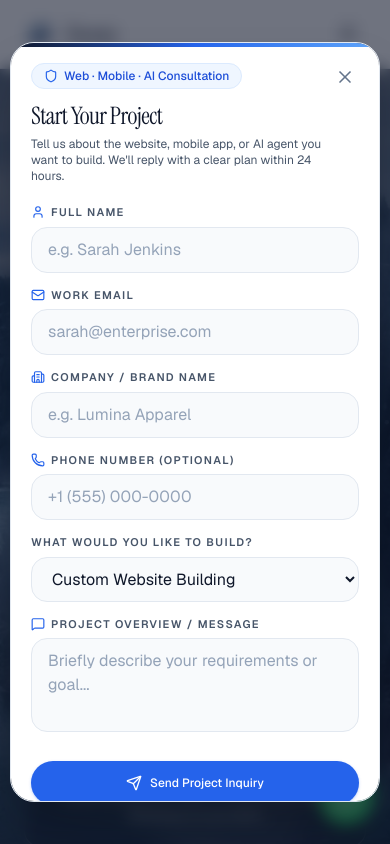
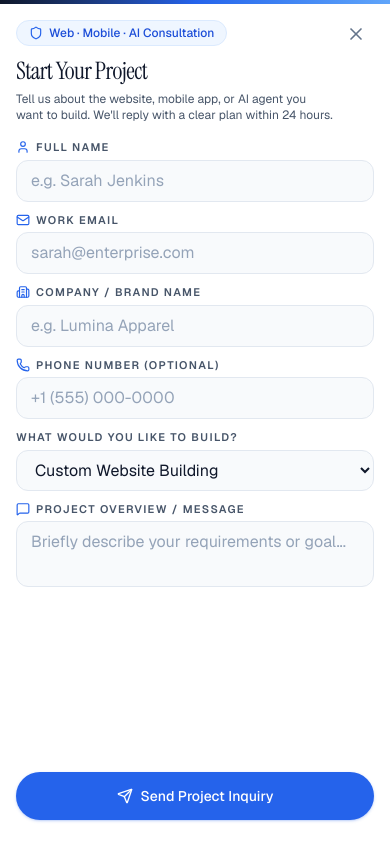
Before and after one commit to shabaabhanaan/zeoraz-site, a Next.js app: page / in a window 390 px wide. Both pictures are taken after a click on the button "Start Your Project". Shown: the top 844 px of the page. Built offline with nearby package versions, Linux system fonts and the light colour scheme.

Commit message:
fix: make Start Your Project modal full-screen on mobile

```diff
--- a/src/components/organisms/TalkToUsModal.tsx
+++ b/src/components/organisms/TalkToUsModal.tsx
@@ -70,6 +70,9 @@ export const TalkToUsModal: React.FC<TalkToUsModalProps> = ({ isOpen, onClose })
     onClose();
   };
 
+  const fieldClassName =
+    "w-full px-3.5 sm:px-4 py-2 sm:py-2.5 rounded-xl sm:rounded-2xl bg-[#F8FAFC] border border-[#E2E8F0] text-[#0F172A] placeholder-[#94A3B8] text-base sm:text-sm focus:outline-none focus:bg-white focus:border-[#2563EB] focus:ring-1 focus:ring-[#2563EB] transition-colors";
+
   return (
     <AnimatePresence>
       {isOpen && (
@@ -78,38 +81,38 @@ export const TalkToUsModal: React.FC<TalkToUsModalProps> = ({ isOpen, onClose })
           role="dialog"
           aria-modal="true"
           aria-label="Start Your Project"
-          className="fixed inset-0 z-[70] flex items-start sm:items-center justify-center p-2.5 sm:p-6 overflow-y-auto"
+          className="fixed inset-0 z-[70] flex items-stretch sm:items-center justify-center p-0 sm:p-6 overflow-y-auto"
         >
           <motion.div
             initial={{ opacity: 0 }}
             animate={{ opacity: 1 }}
             exit={{ opacity: 0 }}
             onClick={handleClose}
-            className="fixed inset-0 bg-[#0F172A]/60 backdrop-blur-sm"
+            className="hidden sm:block fixed inset-0 bg-[#0F172A]/60 backdrop-blur-sm"
           />
 
           <motion.div
-            initial={{ opacity: 0, scale: 0.95, y: 20 }}
+            initial={{ opacity: 0, scale: 0.98, y: 16 }}
             animate={{ opacity: 1, scale: 1, y: 0 }}
-            exit={{ opacity: 0, scale: 0.95, y: 20 }}
-            className="relative w-full max-w-2xl rounded-3xl bg-white p-5 sm:p-8 shadow-2xl border border-[#E2E8F0] text-[#0F172A] z-10 my-auto max-h-[90dvh] sm:max-h-[92vh] overflow-y-auto scrollbar-thin"
+            exit={{ opacity: 0, scale: 0.98, y: 16 }}
+            className="relative w-full min-h-[100dvh] sm:min-h-0 sm:max-w-2xl rounded-none sm:rounded-3xl bg-white px-4 pt-5 pb-6 sm:p-8 shadow-none sm:shadow-2xl border-0 sm:border sm:border-[#E2E8F0] text-[#0F172A] z-10 sm:my-auto sm:max-h-[92vh] overflow-y-auto scrollbar-thin flex flex-col"
           >
             {/* Top Brand Accent */}
-            <div className="absolute top-0 left-0 right-0 h-1 bg-gradient-to-r from-[#0F172A] via-[#2563EB] to-[#60A5FA]" />
+            <div className="fixed sm:absolute top-0 left-0 right-0 h-1 bg-gradient-to-r from-[#0F172A] via-[#2563EB] to-[#60A5FA] z-20" />
 
             <button
               type="button"
               onClick={handleClose}
-              className="absolute top-3.5 right-3.5 sm:top-4 sm:right-4 z-20 p-2.5 rounded-full text-[#64748B] hover:text-[#0F172A] hover:bg-[#F1F5F9] transition-colors cursor-pointer"
+              className="fixed sm:absolute top-3.5 right-3.5 sm:top-4 sm:right-4 z-30 p-2.5 rounded-full bg-white/90 sm:bg-transparent text-[#64748B] hover:text-[#0F172A] hover:bg-[#F1F5F9] transition-colors cursor-pointer"
               aria-label="Close modal"
             >
               <X className="w-5 h-5" />
             </button>
 
           {!isSubmitted ? (
-            <div>
-              <div className="mb-5 pr-8">
-                <span className="inline-flex items-center gap-1.5 px-3 py-1 rounded-full bg-[#EFF6FF] text-xs font-medium text-[#1D4ED8] mb-2.5 border border-[#DBEAFE]">
+            <div className="flex-1 flex flex-col justify-between sm:block">
+              <div className="mb-4 sm:mb-5 pr-10">
+                <span className="inline-flex items-center gap-1.5 px-3 py-1 rounded-full bg-[#EFF6FF] text-xs font-medium text-[#1D4ED8] mb-2 border border-[#DBEAFE]">
                   <Shield className="w-3.5 h-3.5 text-[#2563EB]" /> Web · Mobile · AI Consultation
                 </span>
                 <h3 className="font-serif text-2xl sm:text-4xl text-[#0F172A] tracking-tight leading-snug">
@@ -120,10 +123,11 @@ export const TalkToUsModal: React.FC<TalkToUsModalProps> = ({ isOpen, onClose })
                 </p>
               </div>
 
-              <form onSubmit={handleSubmit} className="space-y-3.5">
-                <div className="grid grid-cols-1 sm:grid-cols-2 gap-3.5">
+              <form onSubmit={handleSubmit} className="space-y-2.5 sm:space-y-3.5 flex-1 flex flex-col justify-between sm:block">
+                <div className="space-y-2.5 sm:space-y-3.5">
+                  <div className="grid grid-cols-1 sm:grid-cols-2 gap-2.5 sm:gap-3.5">
                     <div>
-                    <label className="block text-[11px] font-semibold uppercase tracking-[0.12em] text-[#475569] mb-1.5 flex items-center gap-1.5">
+                      <label className="block text-[11px] font-semibold uppercase tracking-[0.12em] text-[#475569] mb-1 sm:mb-1.5 flex items-center gap-1.5">
                         <User className="w-3.5 h-3.5 text-[#2563EB]" /> Full Name
                       </label>
                       <input
@@ -132,12 +136,12 @@ export const TalkToUsModal: React.FC<TalkToUsModalProps> = ({ isOpen, onClose })
                         value={formData.name}
                         onChange={(e) => setFormData({ ...formData, name: e.target.value })}
                         placeholder="e.g. Sarah Jenkins"
-                      className="w-full px-4 py-2.5 rounded-2xl bg-[#F8FAFC] border border-[#E2E8F0] text-[#0F172A] placeholder-[#94A3B8] text-base sm:text-sm focus:outline-none focus:bg-white focus:border-[#2563EB] focus:ring-1 focus:ring-[#2563EB] transition-colors"
+                        className={fieldClassName}
                       />
                     </div>
 
                     <div>
-                    <label className="block text-[11px] font-semibold uppercase tracking-[0.12em] text-[#475569] mb-1.5 flex items-center gap-1.5">
+                      <label className="block text-[11px] font-semibold uppercase tracking-[0.12em] text-[#475569] mb-1 sm:mb-1.5 flex items-center gap-1.5">
                         <Mail className="w-3.5 h-3.5 text-[#2563EB]" /> Work Email
                       </label>
                       <input
@@ -146,14 +150,14 @@ export const TalkToUsModal: React.FC<TalkToUsModalProps> = ({ isOpen, onClose })
                         value={formData.email}
                         onChange={(e) => setFormData({ ...formData, email: e.target.value })}
                         placeholder="sarah@enterprise.com"
-                      className="w-full px-4 py-2.5 rounded-2xl bg-[#F8FAFC] border border-[#E2E8F0] text-[#0F172A] placeholder-[#94A3B8] text-base sm:text-sm focus:outline-none focus:bg-white focus:border-[#2563EB] focus:ring-1 focus:ring-[#2563EB] transition-colors"
+                        className={fieldClassName}
                       />
                     </div>
                   </div>
 
-                <div className="grid grid-cols-1 sm:grid-cols-2 gap-3.5">
+                  <div className="grid grid-cols-1 sm:grid-cols-2 gap-2.5 sm:gap-3.5">
                     <div>
-                    <label className="block text-[11px] font-semibold uppercase tracking-[0.12em] text-[#475569] mb-1.5 flex items-center gap-1.5">
+                      <label className="block text-[11px] font-semibold uppercase tracking-[0.12em] text-[#475569] mb-1 sm:mb-1.5 flex items-center gap-1.5">
                         <Building2 className="w-3.5 h-3.5 text-[#2563EB]" /> Company / Brand Name
                       </label>
                       <input
@@ -161,12 +165,12 @@ export const TalkToUsModal: React.FC<TalkToUsModalProps> = ({ isOpen, onClose })
                         value={formData.company}
                         onChange={(e) => setFormData({ ...formData, company: e.target.value })}
                         placeholder="e.g. Lumina Apparel"
-                      className="w-full px-4 py-2.5 rounded-2xl bg-[#F8FAFC] border border-[#E2E8F0] text-[#0F172A] placeholder-[#94A3B8] text-base sm:text-sm focus:outline-none focus:bg-white focus:border-[#2563EB] focus:ring-1 focus:ring-[#2563EB] transition-colors"
+                        className={fieldClassName}
                       />
                     </div>
 
                     <div>
-                    <label className="block text-[11px] font-semibold uppercase tracking-[0.12em] text-[#475569] mb-1.5 flex items-center gap-1.5">
+                      <label className="block text-[11px] font-semibold uppercase tracking-[0.12em] text-[#475569] mb-1 sm:mb-1.5 flex items-center gap-1.5">
                         <Phone className="w-3.5 h-3.5 text-[#2563EB]" /> Phone Number (Optional)
                       </label>
                       <input
@@ -174,19 +178,19 @@ export const TalkToUsModal: React.FC<TalkToUsModalProps> = ({ isOpen, onClose })
                         value={formData.phone}
                         onChange={(e) => setFormData({ ...formData, phone: e.target.value })}
                         placeholder="+1 (555) 000-0000"
-                      className="w-full px-4 py-2.5 rounded-2xl bg-[#F8FAFC] border border-[#E2E8F0] text-[#0F172A] placeholder-[#94A3B8] text-base sm:text-sm focus:outline-none focus:bg-white focus:border-[#2563EB] focus:ring-1 focus:ring-[#2563EB] transition-colors"
+                        className={fieldClassName}
                       />
                     </div>
                   </div>
 
                   <div>
-                  <label className="block text-[11px] font-semibold uppercase tracking-[0.12em] text-[#475569] mb-1.5">
+                    <label className="block text-[11px] font-semibold uppercase tracking-[0.12em] text-[#475569] mb-1 sm:mb-1.5">
                       What Would You Like to Build?
                     </label>
                     <select
                       value={formData.serviceNeeded}
                       onChange={(e) => setFormData({ ...formData, serviceNeeded: e.target.value })}
-                    className="w-full px-4 py-2.5 rounded-2xl bg-[#F8FAFC] border border-[#E2E8F0] text-[#0F172A] text-base sm:text-sm focus:outline-none focus:bg-white focus:border-[#2563EB] focus:ring-1 focus:ring-[#2563EB] transition-colors"
+                      className={fieldClassName}
                     >
                       <option value="Website Building">Custom Website Building</option>
                       <option value="Mobile App Development">Mobile App Development (iOS &amp; Android)</option>
@@ -197,19 +201,20 @@ export const TalkToUsModal: React.FC<TalkToUsModalProps> = ({ isOpen, onClose })
                   </div>
 
                   <div>
-                  <label className="block text-[11px] font-semibold uppercase tracking-[0.12em] text-[#475569] mb-1.5 flex items-center gap-1.5">
+                    <label className="block text-[11px] font-semibold uppercase tracking-[0.12em] text-[#475569] mb-1 sm:mb-1.5 flex items-center gap-1.5">
                       <MessageSquare className="w-3.5 h-3.5 text-[#2563EB]" /> Project Overview / Message
                     </label>
                     <textarea
-                    rows={3}
+                      rows={2}
                       value={formData.message}
                       onChange={(e) => setFormData({ ...formData, message: e.target.value })}
                       placeholder="Briefly describe your requirements or goal..."
-                    className="w-full px-4 py-2.5 rounded-2xl bg-[#F8FAFC] border border-[#E2E8F0] text-[#0F172A] placeholder-[#94A3B8] text-base sm:text-sm focus:outline-none focus:bg-white focus:border-[#2563EB] focus:ring-1 focus:ring-[#2563EB] transition-colors resize-none"
+                      className={`${fieldClassName} sm:min-h-[84px] resize-none`}
                     />
                   </div>
+                </div>
 
-                <div className="pt-2">
+                <div className="pt-3 sm:pt-2 pb-[env(safe-area-inset-bottom)]">
                   {submitError && (
                     <p className="text-sm text-red-700 bg-red-50 border border-red-200 rounded-2xl px-4 py-2.5 mb-3">
                       {submitError}
@@ -218,7 +223,7 @@ export const TalkToUsModal: React.FC<TalkToUsModalProps> = ({ isOpen, onClose })
                   <button
                     type="submit"
                     disabled={isLoading}
-                    className="w-full py-3.5 rounded-full bg-[#2563EB] hover:bg-[#1D4ED8] disabled:opacity-60 text-white text-xs sm:text-sm font-medium flex items-center justify-center gap-2 shadow-sm shadow-[#2563EB]/25 transition-all cursor-pointer"
+                    className="w-full py-3.5 rounded-full bg-[#2563EB] hover:bg-[#1D4ED8] disabled:opacity-60 text-white text-sm font-medium flex items-center justify-center gap-2 shadow-sm shadow-[#2563EB]/25 transition-all cursor-pointer"
                   >
                     {isLoading ? (
                       <>
@@ -234,7 +239,7 @@ export const TalkToUsModal: React.FC<TalkToUsModalProps> = ({ isOpen, onClose })
               </form>
             </div>
           ) : (
-            <div className="text-center py-6">
+            <div className="my-auto text-center py-8 sm:py-6">
               <div className="w-14 h-14 rounded-full bg-[#EFF6FF] border border-[#DBEAFE] text-[#2563EB] flex items-center justify-center mx-auto mb-4">
                 <CheckCircle2 className="w-8 h-8 text-[#2563EB]" />
               </div>
```
Lines whose indentation alone changed are shown as unchanged.
